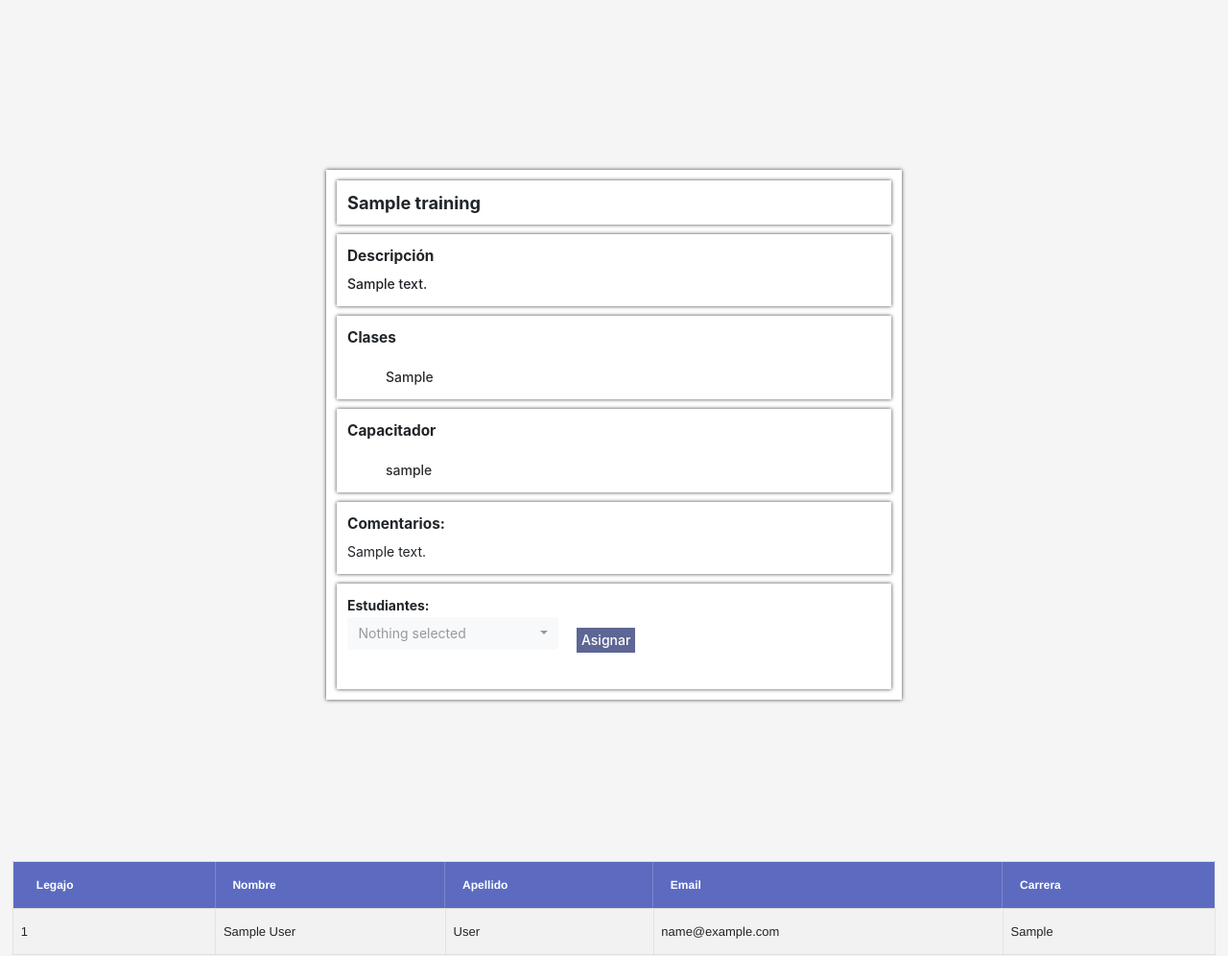
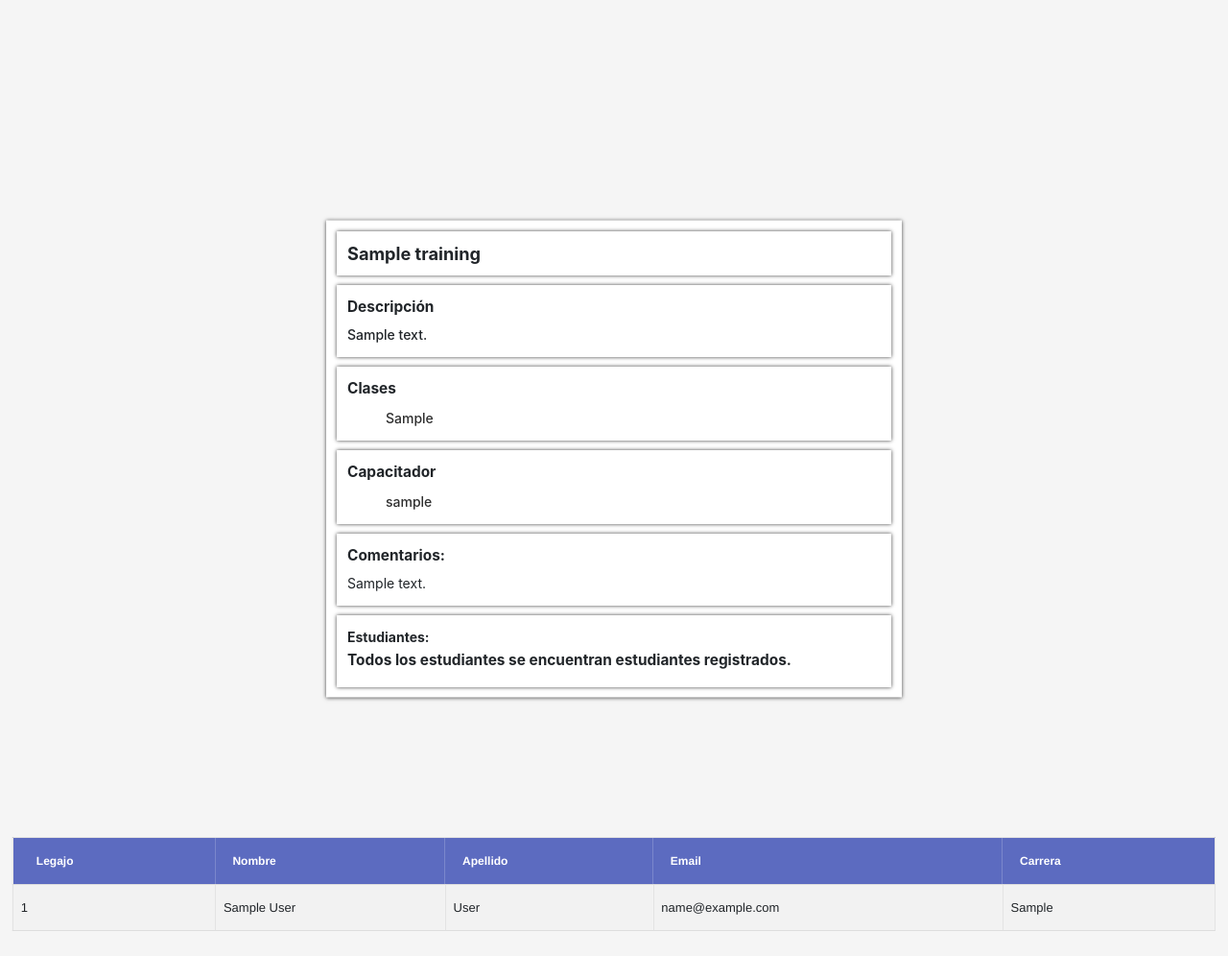
Before and after one commit to LucioTrucco/SistemaSeguimientoCapacitaciones, a Flask app: page /asignarEstudiante/1 in a window 1280 px wide. Shown: the part 110-1106 px from the top of the page at 96% size. Run offline with Flask 2, Linux system fonts and the light colour scheme; a user stored in the database is signed in; tables that the repository leaves empty hold one stand-in row (values such as "Sample post"); some libraries are stand-ins or nearby versions.

Commit message:
Filtrar estudiantes ya inscriptos, solucionado + Estilos en asignar capacitacion + alerta si todos los estudiantes estan inscriptos.

```diff
--- a/Codigo/app/routes.py
+++ b/Codigo/app/routes.py
@@ -453,12 +453,18 @@ def select_students(id):
         list3= [item for item in allStudents if item not in list1]
 
         print(list3)
+        xchoices=[]
 
         for x in range(len(list3)-1,-1,-1):
             print(list3[x])
-            form.search.choices =[(u.id, u.name) for u in Student.query.filter_by(id=list3[x])]
+            xchoices.extend([(u.id, u.name) for u in Student.query.filter_by(id=list3[x])])
+            print (xchoices)
+
+
+        form.search.choices=xchoices
 
         print(form.search.choices)
+
         if form.validate_on_submit():
             xstudents=form.search.data
             for xid in xstudents:
@@ -471,7 +477,8 @@ def select_students(id):
             title='Asignacion',
             form=form,
             training=Training.query.get(id),
-            students=Student.query.all()
+            students=Student.query.all(),
+            list=form.search.choices
         )
     return redirect(url_for('login'))
 
--- a/Codigo/app/static/css/styles.css
+++ b/Codigo/app/static/css/styles.css
@@ -406,6 +406,7 @@ a:hover{
 	top: 50%;
 	left: 50%;
 	transform: translate(-50%,-50%);
+	margin-bottom:15px;
 }
 
 .detalles__titulo{
@@ -579,6 +580,7 @@ a:hover{
 	position:absolute;
 	top:50%;
 	padding:0;
+	margin-top:35px;
 }
 
 .uldetails li{
@@ -588,7 +590,6 @@ a:hover{
 	width: 100%;
 	padding: 0px;
 	margin: 0px;
-	margin-top: 10px;
 }
 
 .select_students{
@@ -596,3 +597,7 @@ a:hover{
 	height:50px;
 	margin-bottom: 0;
 }
+
+.form_select_students{
+	margin-bottom:0;
+}
--- a/Codigo/app/templates/base.html
+++ b/Codigo/app/templates/base.html
@@ -2,6 +2,7 @@
     <head>
 
             <!--<link rel="stylesheet" href="{{ url_for('static', filename='css/material.css') }}">-->
+            <link rel="shortcut icon" href="http://campus.unla.edu.ar/aulas/theme/image.php/essential/theme/1553191253/favicon">
             <link rel="stylesheet" href="https://stackpath.bootstrapcdn.com/bootstrap/4.3.1/css/bootstrap.min.css" integrity="sha384-ggOyR0iXCbMQv3Xipma34MD+dH/1fQ784/j6cY/iJTQUOhcWr7x9JvoRxT2MZw1T" crossorigin="anonymous">
             <link rel="stylesheet" href="{{ url_for('static', filename='css/material.min.css') }}">
             <link href="https://fonts.googleapis.com/icon?family=Material+Icons" rel="stylesheet">
--- a/Codigo/app/templates/select_students.html
+++ b/Codigo/app/templates/select_students.html
@@ -1,8 +1,9 @@
 {% extends "details.html" %}
 
 {% block assign_students %}
+{% if list|length %}
 {% if students|length %}
-    <form action='' method='POST'>
+    <form action='' method='POST' class="form_select_students">
         {{ form.hidden_tag() }}
         <b>Estudiantes:</b><br>
         {{ form.search(multiple=True,class="selectpicker select_students") }}
@@ -11,4 +12,7 @@
 {% else %}
 <b>Estudiantes: </b> <p>No se encuentran estudiantes registrados.</p>
 {% endif %}
+{%else%}
+<b>Estudiantes: </b> <p>Todos los estudiantes se encuentran estudiantes registrados.</p>
+{%endif%}
 {% endblock %}
```
